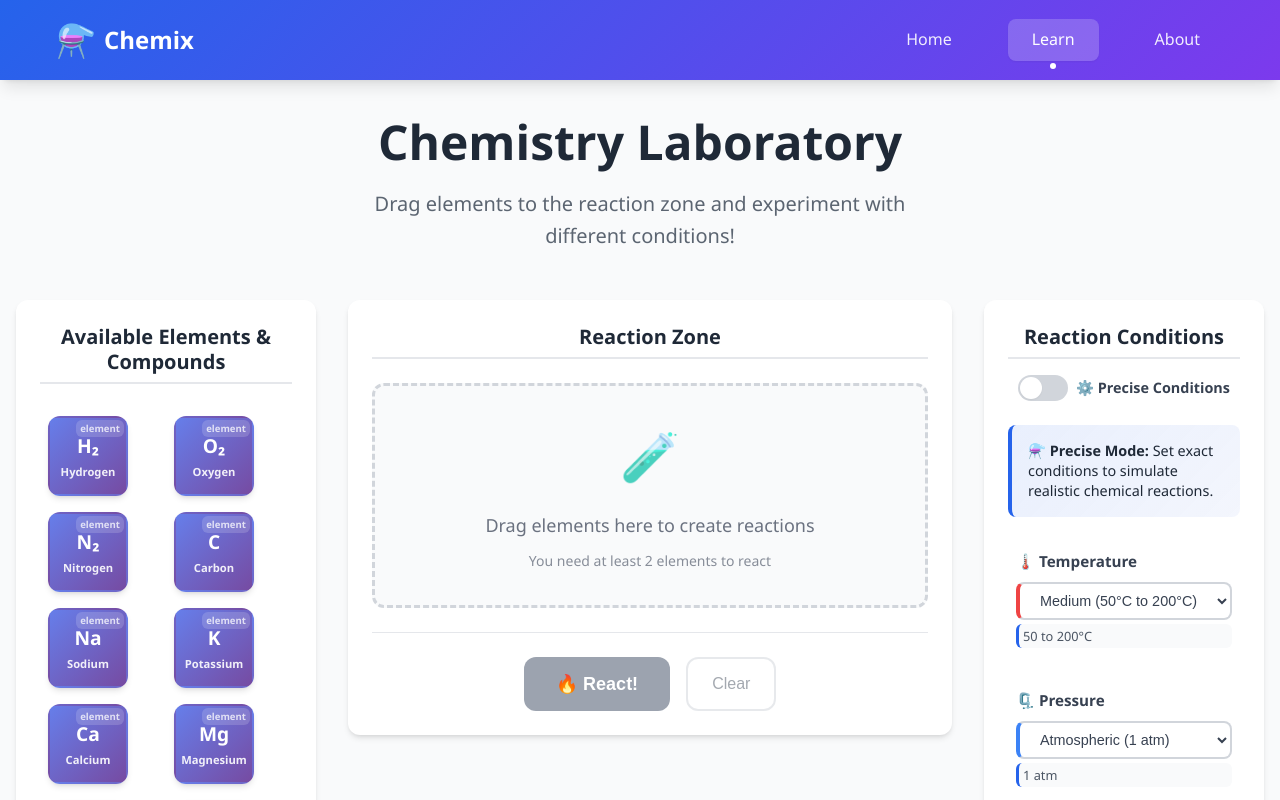
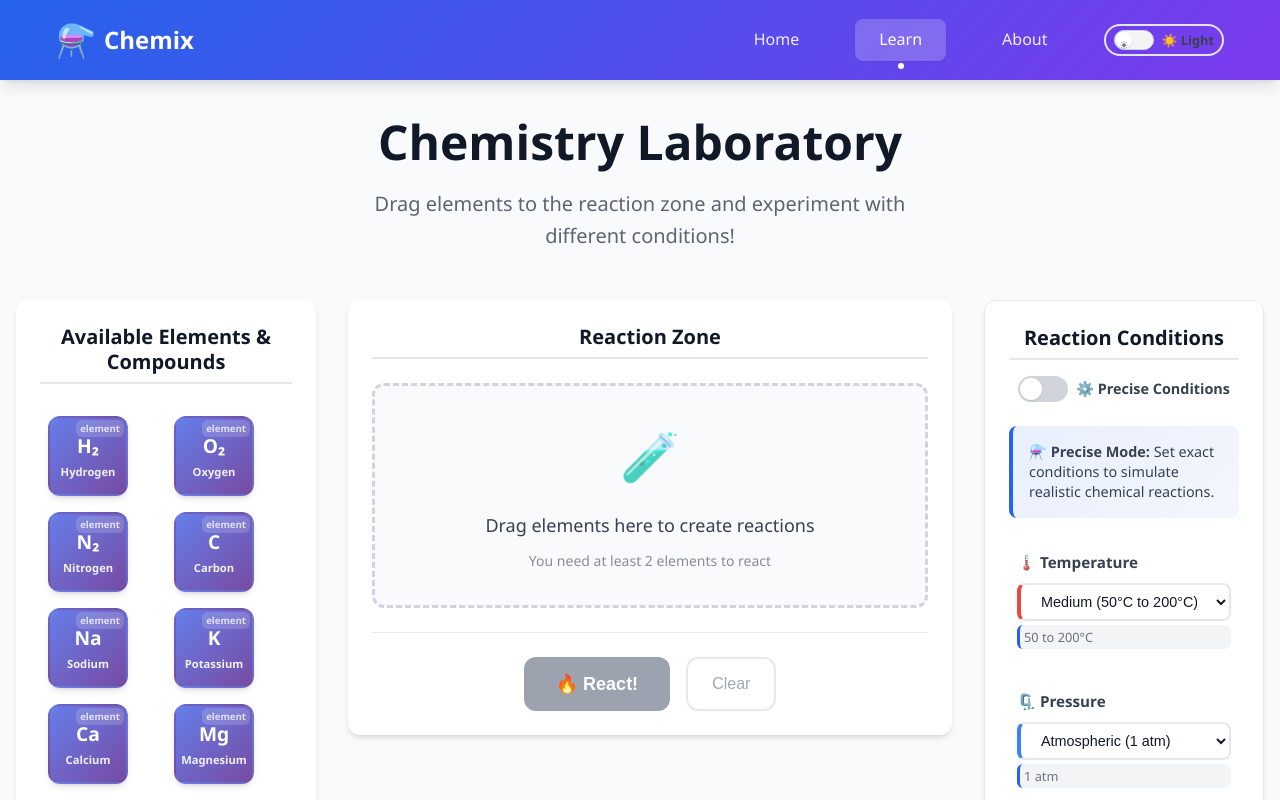
Before and after one commit to Lokesh-1511/Chemix, a React (Vite) app: page /learn in a window 1280 px wide. Shown: the top 800 px of the page. Built offline with nearby package versions, Linux system fonts and the light colour scheme.

Commit message:
added theme toggle

```diff
--- a/index.html
+++ b/index.html
@@ -2,9 +2,9 @@
 <html lang="en">
   <head>
     <meta charset="utf-8" />
-    <link rel="icon" type="image/svg+xml" href="/favicon.ico" />
+    <link rel="icon" type="image/svg+xml" href="/favicon.svg" />
     <meta name="viewport" content="width=device-width, initial-scale=1" />
-    <meta name="theme-color" content="#000000" />
+    <meta name="theme-color" content="#2563eb" />
     <meta
       name="description"
       content="Interactive Chemistry Learning Platform - Learn chemistry through drag-and-drop reactions"
--- a/src/components/Navbar.jsx
+++ b/src/components/Navbar.jsx
@@ -1,5 +1,6 @@
 import React from 'react';
 import { Link, useLocation } from 'react-router-dom';
+import ThemeToggle from './ThemeToggle';
 import '../styles/Navbar.css';
 
 const Navbar = () => {
@@ -13,6 +14,7 @@ const Navbar = () => {
           Chemix
         </Link>
 
+        <div className="navbar-content">
           <ul className="navbar-menu">
             <li className="navbar-item">
               <Link
@@ -39,6 +41,11 @@ const Navbar = () => {
               </Link>
             </li>
           </ul>
+
+          <div className="navbar-actions">
+            <ThemeToggle />
+          </div>
+        </div>
       </div>
     </nav>
   );
--- /dev/null
+++ b/src/components/ThemeToggle.jsx
@@ -0,0 +1,59 @@
+import React, { useState, useEffect } from 'react';
+import '../styles/ThemeToggle.css';
+
+const ThemeToggle = () => {
+  const [isDark, setIsDark] = useState(false);
+
+  // Check for saved theme preference or default to light mode
+  useEffect(() => {
+    const savedTheme = localStorage.getItem('chemix-theme');
+    const prefersDark = window.matchMedia('(prefers-color-scheme: dark)').matches;
+
+    if (savedTheme) {
+      setIsDark(savedTheme === 'dark');
+    } else {
+      setIsDark(prefersDark);
+    }
+  }, []);
+
+  // Apply theme to document
+  useEffect(() => {
+    const theme = isDark ? 'dark' : 'light';
+    document.documentElement.setAttribute('data-theme', theme);
+    localStorage.setItem('chemix-theme', theme);
+  }, [isDark]);
+
+  const toggleTheme = () => {
+    setIsDark(!isDark);
+  };
+
+  return (
+    <button
+      className={`theme-toggle ${isDark ? 'dark' : 'light'}`}
+      onClick={toggleTheme}
+      aria-label={`Switch to ${isDark ? 'light' : 'dark'} theme`}
+      title={`Switch to ${isDark ? 'light' : 'dark'} theme`}
+    >
+      <div className="theme-toggle-track">
+        <div className="theme-toggle-thumb">
+          <div className="theme-icon">
+            {isDark ? (
+              <svg viewBox="0 0 24 24" fill="currentColor" className="moon-icon">
+                <path d="M21.752 15.002A9.718 9.718 0 0118 15.75c-5.385 0-9.75-4.365-9.75-9.75 0-1.33.266-2.597.748-3.752A9.753 9.753 0 003 11.25C3 16.635 7.365 21 12.75 21a9.753 9.753 0 009.002-5.998z" />
+              </svg>
+            ) : (
+              <svg viewBox="0 0 24 24" fill="currentColor" className="sun-icon">
+                <path d="M12 2.25a.75.75 0 01.75.75v2.25a.75.75 0 01-1.5 0V3a.75.75 0 01.75-.75zM7.5 12a4.5 4.5 0 119 0 4.5 4.5 0 01-9 0zM18.894 6.166a.75.75 0 00-1.06-1.06l-1.591 1.59a.75.75 0 101.06 1.061l1.591-1.59zM21.75 12a.75.75 0 01-.75.75h-2.25a.75.75 0 010-1.5H21a.75.75 0 01.75.75zM17.834 18.894a.75.75 0 001.06-1.06l-1.59-1.591a.75.75 0 10-1.061 1.06l1.59 1.591zM12 18a.75.75 0 01.75.75V21a.75.75 0 01-1.5 0v-2.25A.75.75 0 0112 18zM7.758 17.303a.75.75 0 00-1.061-1.06l-1.591 1.59a.75.75 0 001.06 1.061l1.591-1.59zM6 12a.75.75 0 01-.75.75H3a.75.75 0 010-1.5h2.25A.75.75 0 016 12zM6.697 7.757a.75.75 0 001.06-1.06l-1.59-1.591a.75.75 0 00-1.061 1.06l1.59 1.591z" />
+              </svg>
+            )}
+          </div>
+        </div>
+      </div>
+      <span className="theme-toggle-label">
+        {isDark ? '🌙 Dark' : '☀️ Light'}
+      </span>
+    </button>
+  );
+};
+
+export default ThemeToggle;
--- a/src/styles/App.css
+++ b/src/styles/App.css
@@ -2,6 +2,9 @@
   min-height: 100vh;
   display: flex;
   flex-direction: column;
+  background-color: var(--bg-secondary);
+  color: var(--text-primary);
+  transition: background-color var(--transition-normal), color var(--transition-normal);
 }
 
 .main-content {
--- a/src/styles/ConditionsPanel.css
+++ b/src/styles/ConditionsPanel.css
@@ -1,11 +1,13 @@
 .conditions-panel {
-  background: var(--white);
+  background: var(--bg-primary);
   border-radius: var(--radius-lg);
   padding: var(--spacing-lg);
   box-shadow: var(--shadow-md);
   height: fit-content;
   max-height: 90vh;
   overflow-y: auto;
+  border: 1px solid var(--border-primary);
+  transition: all var(--transition-normal);
 }
 
 .conditions-header {
@@ -17,9 +19,9 @@
 
 .conditions-title {
   font-size: 1.25rem;
-  color: var(--gray-800);
+  color: var(--text-primary);
   text-align: center;
-  border-bottom: 2px solid var(--gray-200);
+  border-bottom: 2px solid var(--border-primary);
   padding-bottom: var(--spacing-sm);
   margin: 0;
 }
@@ -76,7 +78,7 @@
 
 .toggle-text {
   font-size: 0.9rem;
-  color: var(--gray-700);
+  color: var(--text-secondary);
   font-weight: 600;
 }
 
@@ -118,7 +120,7 @@
 }
 
 .conditions-controls.disabled .condition-group {
-  background: var(--gray-50);
+  background: var(--bg-tertiary);
   border-radius: var(--radius-md);
 }
 
@@ -130,7 +132,7 @@
 }
 
 .condition-group:hover {
-  background: var(--gray-50);
+  background: var(--bg-tertiary);
   transform: translateX(2px);
 }
 
@@ -139,7 +141,7 @@
   align-items: center;
   gap: var(--spacing-sm);
   font-weight: 600;
-  color: var(--gray-700);
+  color: var(--text-secondary);
   margin-bottom: var(--spacing-sm);
   font-size: 0.95rem;
 }
@@ -147,17 +149,17 @@
 .condition-select {
   width: 100%;
   padding: var(--spacing-sm) var(--spacing-md);
-  border: 2px solid var(--gray-300);
+  border: 2px solid var(--border-primary);
   border-radius: var(--radius-md);
-  background: var(--white);
-  color: var(--gray-700);
+  background: var(--bg-primary);
+  color: var(--text-primary);
   font-size: 0.9rem;
   transition: all var(--transition-normal);
   cursor: pointer;
 }
 
 .condition-select:hover {
-  border-color: var(--gray-400);
+  border-color: var(--border-secondary);
 }
 
 .condition-select:focus {
@@ -167,10 +169,10 @@
 }
 
 .condition-select:disabled {
-  background: var(--gray-100);
-  color: var(--gray-500);
+  background: var(--bg-tertiary);
+  color: var(--text-tertiary);
   cursor: not-allowed;
-  border-color: var(--gray-200);
+  border-color: var(--border-secondary);
 }
 
 .condition-select:disabled:focus {
@@ -180,20 +182,20 @@
 
 .condition-select option {
   padding: var(--spacing-sm);
-  background: var(--white);
-  color: var(--gray-700);
+  background: var(--bg-primary);
+  color: var(--text-primary);
 }
 
 .condition-info {
   margin-top: var(--spacing-xs);
   padding: var(--spacing-xs);
-  background: var(--gray-50);
+  background: var(--bg-tertiary);
   border-radius: var(--radius-sm);
   border-left: 3px solid var(--primary-color);
 }
 
 .condition-info small {
-  color: var(--gray-600);
+  color: var(--text-tertiary);
   font-size: 0.8rem;
   line-height: 1.3;
   display: block;
--- a/src/styles/Navbar.css
+++ b/src/styles/Navbar.css
@@ -7,6 +7,7 @@
   box-shadow: var(--shadow-lg);
   z-index: 1000;
   height: 80px;
+  transition: box-shadow var(--transition-normal);
 }
 
 .navbar-container {
@@ -19,12 +20,24 @@
   justify-content: space-between;
 }
 
+.navbar-content {
+  display: flex;
+  align-items: center;
+  gap: var(--spacing-xl);
+}
+
+.navbar-actions {
+  display: flex;
+  align-items: center;
+  gap: var(--spacing-sm);
+}
+
 .navbar-brand {
   display: flex;
   align-items: center;
   gap: var(--spacing-sm);
   text-decoration: none;
-  color: var(--white);
+  color: #ffffff;
   font-size: 1.5rem;
   font-weight: bold;
   transition: all var(--transition-normal);
@@ -33,7 +46,7 @@
 .navbar-brand:hover {
   transform: scale(1.05);
   text-decoration: none;
-  color: var(--white);
+  color: #ffffff;
 }
 
 .brand-icon {
@@ -66,14 +79,14 @@
 }
 
 .navbar-link:hover {
-  color: var(--white);
+  color: #ffffff;
   background: rgba(255, 255, 255, 0.1);
   text-decoration: none;
   transform: translateY(-1px);
 }
 
 .navbar-link.active {
-  color: var(--white);
+  color: #ffffff;
   background: rgba(255, 255, 255, 0.2);
   box-shadow: var(--shadow-sm);
 }
@@ -86,7 +99,7 @@
   transform: translateX(-50%);
   width: 6px;
   height: 6px;
-  background: var(--white);
+  background: #ffffff;
   border-radius: 50%;
 }
 
@@ -108,6 +121,10 @@
     font-size: 1.5rem;
   }
 
+  .navbar-content {
+    gap: var(--spacing-md);
+  }
+
   .navbar-menu {
     gap: var(--spacing-md);
   }
@@ -119,6 +136,10 @@
 }
 
 @media (max-width: 480px) {
+  .navbar-content {
+    gap: var(--spacing-sm);
+  }
+
   .navbar-menu {
     gap: var(--spacing-sm);
   }
--- /dev/null
+++ b/src/styles/ThemeToggle.css
@@ -0,0 +1,135 @@
+.theme-toggle {
+  display: flex;
+  align-items: center;
+  gap: var(--spacing-sm);
+  background: transparent;
+  border: 2px solid var(--border-primary);
+  border-radius: var(--radius-xl);
+  padding: var(--spacing-xs) var(--spacing-sm);
+  cursor: pointer;
+  transition: all var(--transition-normal);
+  font-family: var(--font-family-base);
+  font-size: 0.875rem;
+  font-weight: 500;
+  color: var(--text-secondary);
+  position: relative;
+  overflow: hidden;
+}
+
+.theme-toggle:hover {
+  border-color: var(--primary-color);
+  background: var(--bg-tertiary);
+  transform: translateY(-1px);
+  box-shadow: var(--shadow-md);
+}
+
+.theme-toggle:active {
+  transform: translateY(0);
+}
+
+.theme-toggle-track {
+  position: relative;
+  width: 40px;
+  height: 20px;
+  background: var(--bg-tertiary);
+  border-radius: 10px;
+  transition: all var(--transition-normal);
+  border: 1px solid var(--border-secondary);
+}
+
+.theme-toggle.dark .theme-toggle-track {
+  background: var(--primary-color);
+}
+
+.theme-toggle-thumb {
+  position: absolute;
+  top: 1px;
+  left: 1px;
+  width: 16px;
+  height: 16px;
+  background: var(--bg-primary);
+  border-radius: 50%;
+  transition: all var(--transition-normal);
+  display: flex;
+  align-items: center;
+  justify-content: center;
+  box-shadow: var(--shadow-sm);
+}
+
+.theme-toggle.dark .theme-toggle-thumb {
+  transform: translateX(18px);
+  background: var(--bg-primary);
+}
+
+.theme-icon {
+  width: 10px;
+  height: 10px;
+  color: var(--text-tertiary);
+  transition: all var(--transition-normal);
+}
+
+.theme-toggle.dark .theme-icon {
+  color: var(--primary-color);
+}
+
+.sun-icon, .moon-icon {
+  width: 100%;
+  height: 100%;
+}
+
+.theme-toggle-label {
+  font-size: 0.8rem;
+  font-weight: 600;
+  white-space: nowrap;
+  user-select: none;
+}
+
+/* Responsive adjustments */
+@media (max-width: 768px) {
+  .theme-toggle {
+    padding: var(--spacing-xs);
+    gap: var(--spacing-xs);
+  }
+
+  .theme-toggle-label {
+    display: none;
+  }
+
+  .theme-toggle-track {
+    width: 36px;
+    height: 18px;
+  }
+
+  .theme-toggle-thumb {
+    width: 14px;
+    height: 14px;
+  }
+
+  .theme-toggle.dark .theme-toggle-thumb {
+    transform: translateX(16px);
+  }
+}
+
+/* Focus styles for accessibility */
+.theme-toggle:focus {
+  outline: none;
+  box-shadow: 0 0 0 3px var(--primary-color);
+  outline-offset: 2px;
+}
+
+/* Animation for theme transition */
+.theme-toggle-track,
+.theme-toggle-thumb,
+.theme-icon {
+  transition: all 0.3s cubic-bezier(0.4, 0, 0.2, 1);
+}
+
+/* Enhanced hover effects */
+.theme-toggle:hover .theme-toggle-thumb {
+  box-shadow: var(--shadow-md);
+  transform: scale(1.1);
+}
+
+.theme-toggle.dark:hover .theme-toggle-thumb {
+  transform: translateX(18px) scale(1.1);
+}
--- a/src/styles/index.css
+++ b/src/styles/index.css
@@ -6,31 +6,70 @@
 }
 
 :root {
-  /* Color Palette */
+  /* Theme-aware Color System */
+
+  /* Light Theme Colors */
+  --light-bg-primary: #ffffff;
+  --light-bg-secondary: #f9fafb;
+  --light-bg-tertiary: #f3f4f6;
+  --light-text-primary: #111827;
+  --light-text-secondary: #374151;
+  --light-text-tertiary: #6b7280;
+  --light-border-primary: #e5e7eb;
+  --light-border-secondary: #d1d5db;
+  --light-shadow: rgba(0, 0, 0, 0.1);
+
+  /* Dark Theme Colors */
+  --dark-bg-primary: #111827;
+  --dark-bg-secondary: #1f2937;
+  --dark-bg-tertiary: #374151;
+  --dark-text-primary: #f9fafb;
+  --dark-text-secondary: #e5e7eb;
+  --dark-text-tertiary: #9ca3af;
+  --dark-border-primary: #374151;
+  --dark-border-secondary: #4b5563;
+  --dark-shadow: rgba(0, 0, 0, 0.3);
+
+  /* Default to light theme */
+  --bg-primary: var(--light-bg-primary);
+  --bg-secondary: var(--light-bg-secondary);
+  --bg-tertiary: var(--light-bg-tertiary);
+  --text-primary: var(--light-text-primary);
+  --text-secondary: var(--light-text-secondary);
+  --text-tertiary: var(--light-text-tertiary);
+  --border-primary: var(--light-border-primary);
+  --border-secondary: var(--light-border-secondary);
+  --shadow-color: var(--light-shadow);
+
+  /* Brand Colors (consistent across themes) */
   --primary-color: #2563eb;
   --primary-hover: #1d4ed8;
+  --primary-light: #dbeafe;
+  --primary-dark: #1e40af;
   --secondary-color: #7c3aed;
   --accent-color: #f59e0b;
   --success-color: #10b981;
   --danger-color: #ef4444;
   --warning-color: #f59e0b;
 
-  /* Neutral Colors */
-  --white: #ffffff;
-  --gray-50: #f9fafb;
-  --gray-100: #f3f4f6;
-  --gray-200: #e5e7eb;
-  --gray-300: #d1d5db;
+  /* Legacy gray colors (maintained for backward compatibility) */
+  --white: var(--bg-primary);
+  --gray-50: var(--bg-secondary);
+  --gray-100: var(--bg-tertiary);
+  --gray-200: var(--border-primary);
+  --gray-300: var(--border-secondary);
   --gray-400: #9ca3af;
   --gray-500: #6b7280;
   --gray-600: #4b5563;
-  --gray-700: #374151;
-  --gray-800: #1f2937;
+  --gray-700: var(--text-secondary);
+  --gray-800: var(--text-primary);
   --gray-900: #111827;
 
-  /* Element Colors */
+  /* Element Colors with theme awareness */
   --element-bg: linear-gradient(135deg, #667eea 0%, #764ba2 100%);
   --compound-bg: linear-gradient(135deg, #f093fb 0%, #f5576c 100%);
+  --element-bg-dark: linear-gradient(135deg, #4f46e5 0%, #7c3aed 100%);
+  --compound-bg-dark: linear-gradient(135deg, #ec4899 0%, #be185d 100%);
 
   /* Spacing */
   --spacing-xs: 0.25rem;
@@ -50,11 +89,11 @@
   --radius-lg: 0.75rem;
   --radius-xl: 1rem;
 
-  /* Shadows */
-  --shadow-sm: 0 1px 2px 0 rgb(0 0 0 / 0.05);
-  --shadow-md: 0 4px 6px -1px rgb(0 0 0 / 0.1), 0 2px 4px -2px rgb(0 0 0 / 0.1);
-  --shadow-lg: 0 10px 15px -3px rgb(0 0 0 / 0.1), 0 4px 6px -4px rgb(0 0 0 / 0.1);
-  --shadow-xl: 0 20px 25px -5px rgb(0 0 0 / 0.1), 0 8px 10px -6px rgb(0 0 0 / 0.1);
+  /* Shadows with theme awareness */
+  --shadow-sm: 0 1px 2px 0 var(--shadow-color);
+  --shadow-md: 0 4px 6px -1px var(--shadow-color), 0 2px 4px -2px var(--shadow-color);
+  --shadow-lg: 0 10px 15px -3px var(--shadow-color), 0 4px 6px -4px var(--shadow-color);
+  --shadow-xl: 0 20px 25px -5px var(--shadow-color), 0 8px 10px -6px var(--shadow-color);
 
   /* Transitions */
   --transition-fast: 0.15s ease-in-out;
@@ -62,13 +101,43 @@
   --transition-slow: 0.5s ease-in-out;
 }
 
+/* Dark Theme */
+[data-theme="dark"] {
+  --bg-primary: var(--dark-bg-primary);
+  --bg-secondary: var(--dark-bg-secondary);
+  --bg-tertiary: var(--dark-bg-tertiary);
+  --text-primary: var(--dark-text-primary);
+  --text-secondary: var(--dark-text-secondary);
+  --text-tertiary: var(--dark-text-tertiary);
+  --border-primary: var(--dark-border-primary);
+  --border-secondary: var(--dark-border-secondary);
+  --shadow-color: var(--dark-shadow);
+
+  /* Update legacy colors for dark theme */
+  --white: var(--dark-bg-primary);
+  --gray-50: var(--dark-bg-secondary);
+  --gray-100: var(--dark-bg-tertiary);
+  --gray-200: var(--dark-border-primary);
+  --gray-300: var(--dark-border-secondary);
+  --gray-700: var(--dark-text-secondary);
+  --gray-800: var(--dark-text-primary);
+
+  /* Dark theme element colors */
+  --element-bg: var(--element-bg-dark);
+  --compound-bg: var(--compound-bg-dark);
+
+  /* Adjust primary colors for better dark theme contrast */
+  --primary-light: #1e3a8a;
+}
+
 body {
   font-family: var(--font-family-base);
   line-height: 1.6;
-  color: var(--gray-800);
-  background-color: var(--gray-50);
+  color: var(--text-primary);
+  background-color: var(--bg-secondary);
   -webkit-font-smoothing: antialiased;
   -moz-osx-font-smoothing: grayscale;
+  transition: background-color var(--transition-normal), color var(--transition-normal);
 }
 
 /* Hide scrollbars globally while maintaining functionality */
@@ -90,6 +159,7 @@ h1, h2, h3, h4, h5, h6 {
   line-height: 1.25;
   margin-bottom: var(--spacing-md);
   font-weight: 600;
+  color: var(--text-primary);
 }
 
 h1 { font-size: 2.5rem; }
@@ -101,6 +171,7 @@ h6 { font-size: 1rem; }
 
 p {
   margin-bottom: var(--spacing-md);
+  color: var(--text-secondary);
 }
 
 /* Layout */
```
Also changed, not shown: public/favicon.svg (added), public/manifest.json. Lines whose indentation alone changed are shown as unchanged.
